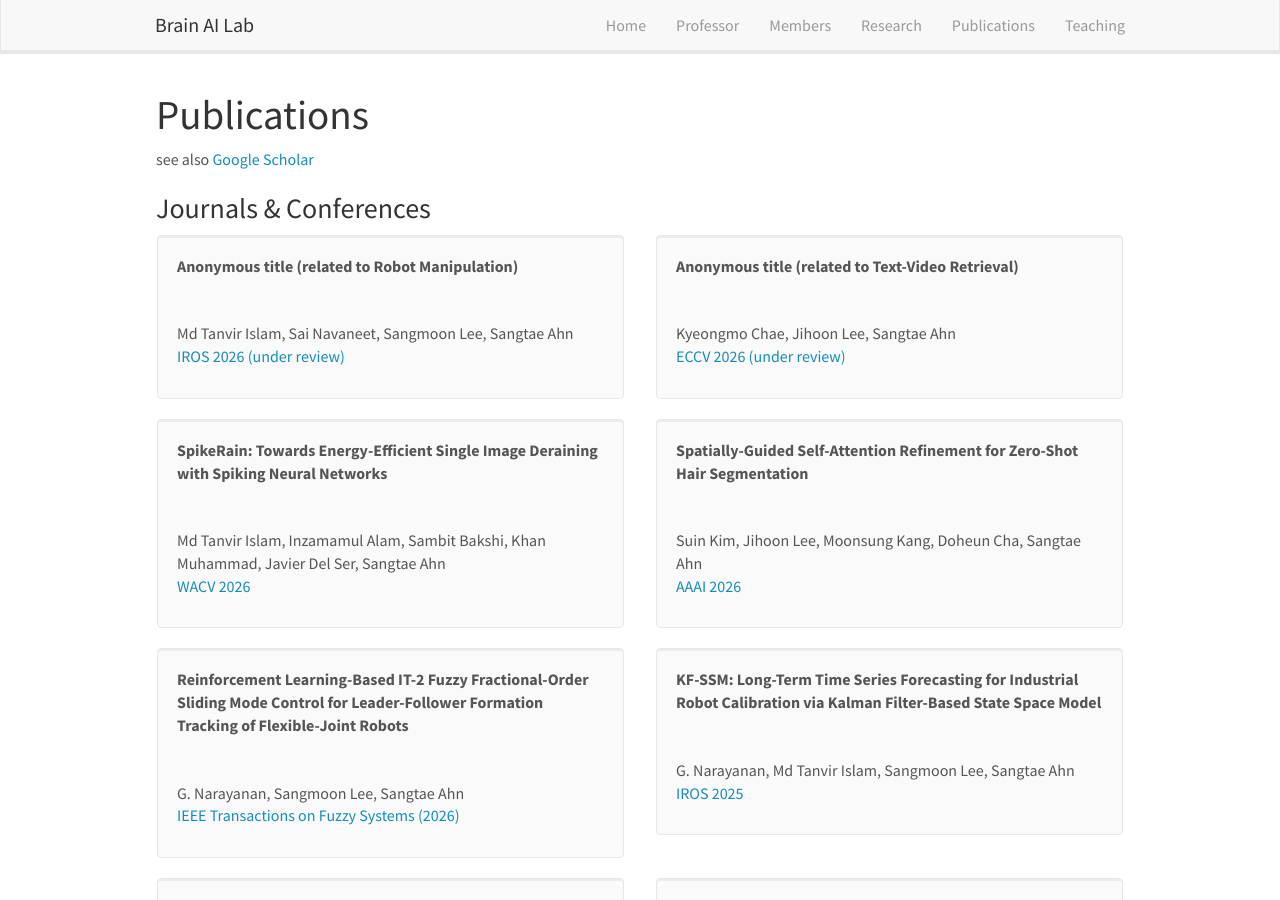
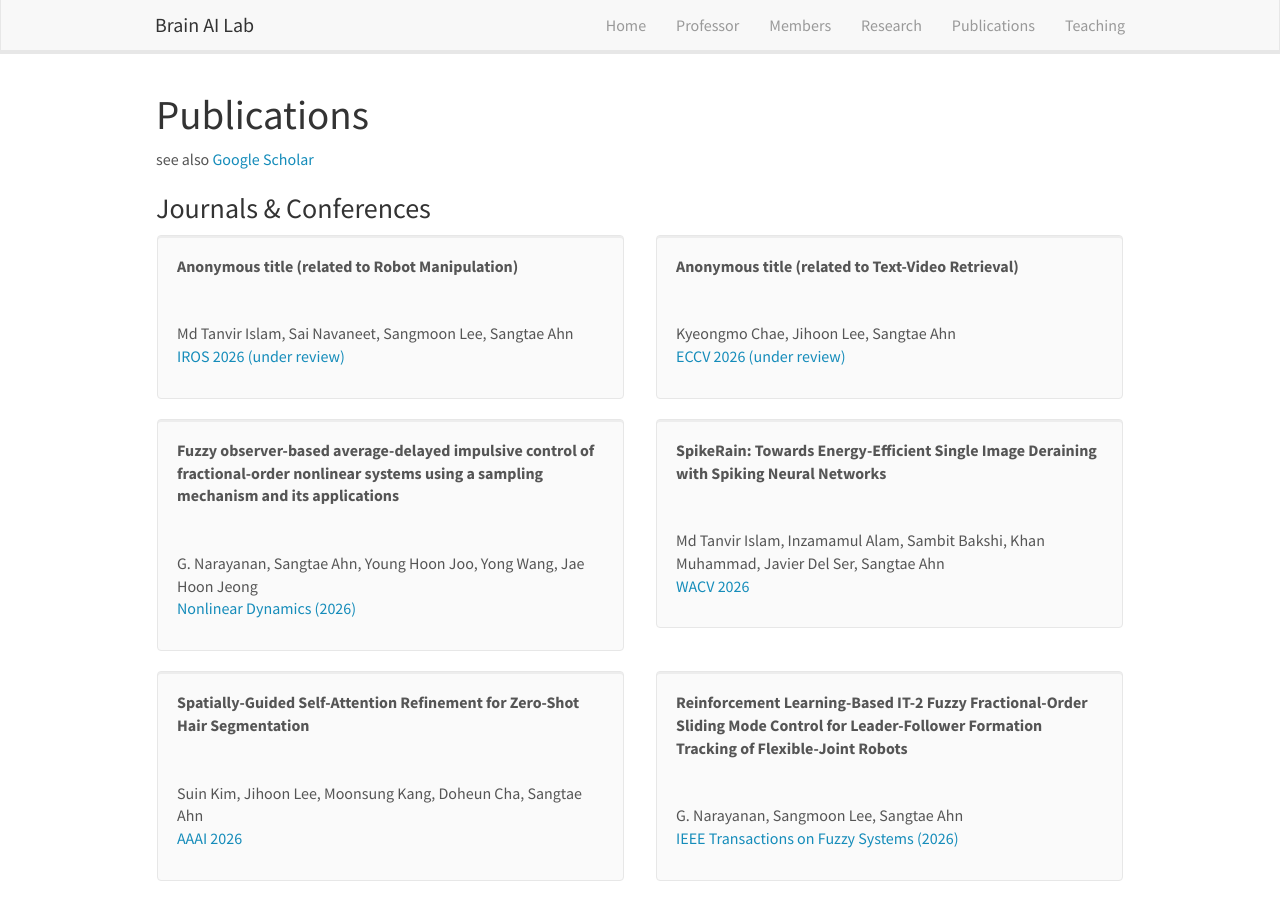
Before and after one commit to KNU-BrainAI/knu-brainai.github.io, a Jekyll site: the page built from _pages/publications.md, in a window 1280 px wide and 900 px high. Built offline with Jekyll 4.4.1, drawn with Linux system fonts in a browser that asks for light colours; nearby versions of some CDN libraries.

Commit message:
Update publist.yml

```diff
--- a/_data/publist.yml
+++ b/_data/publist.yml
@@ -11,6 +11,13 @@
   link:
     url:
     display: ECCV 2026 (under review)
+
+- title: "Fuzzy observer-based average-delayed impulsive control of fractional-order nonlinear systems using a sampling mechanism and its applications"
+  image: blank.png
+  authors: G. Narayanan, Sangtae Ahn, Young Hoon Joo, Yong Wang, Jae Hoon Jeong
+  link:
+    url: https://link.springer.com/article/10.1007/s11071-025-12135-7
+    display: Nonlinear Dynamics (2026)
 
 - title: "SpikeRain: Towards Energy-Efficient Single Image Deraining with Spiking Neural Networks"
   image: blank.png
```
